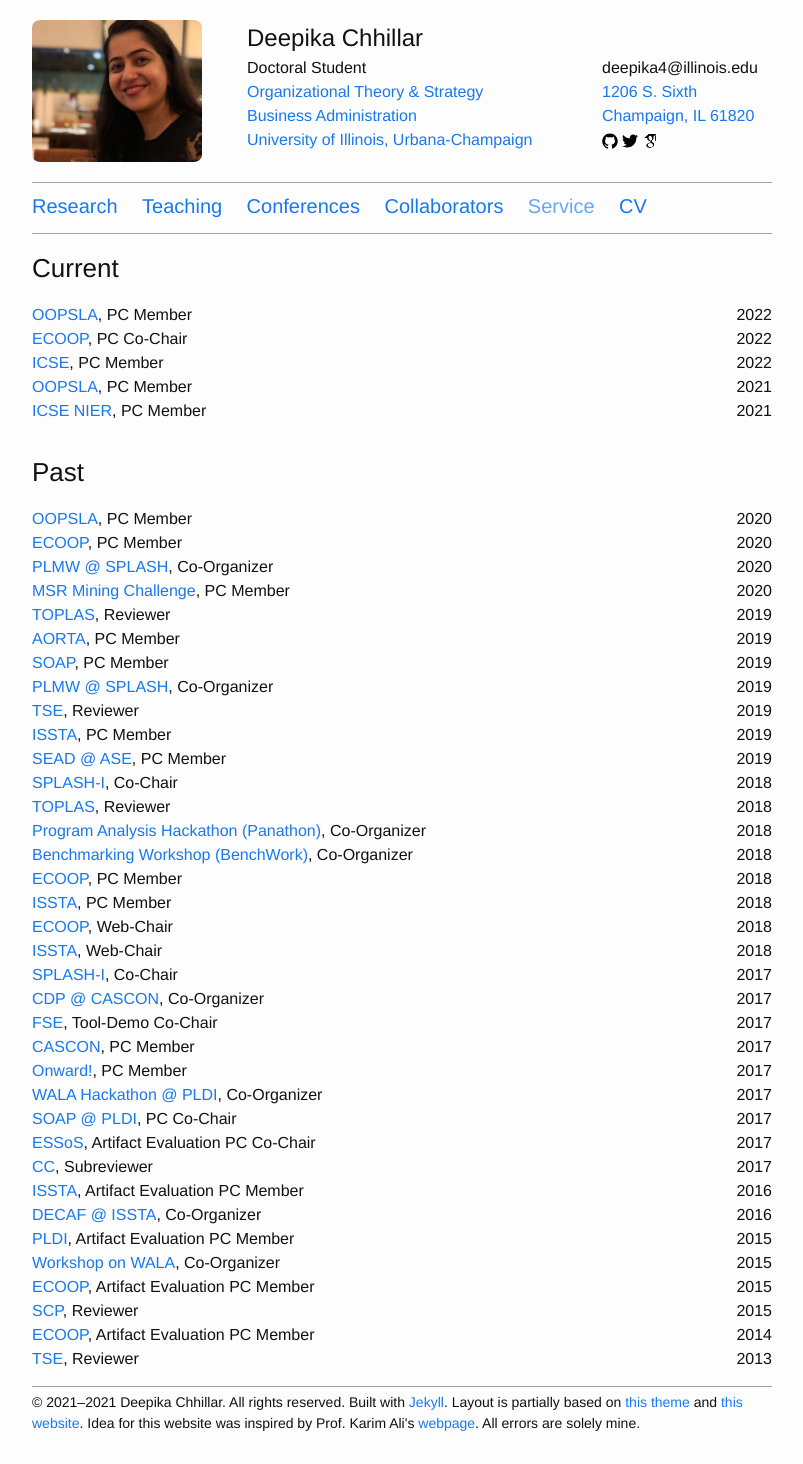
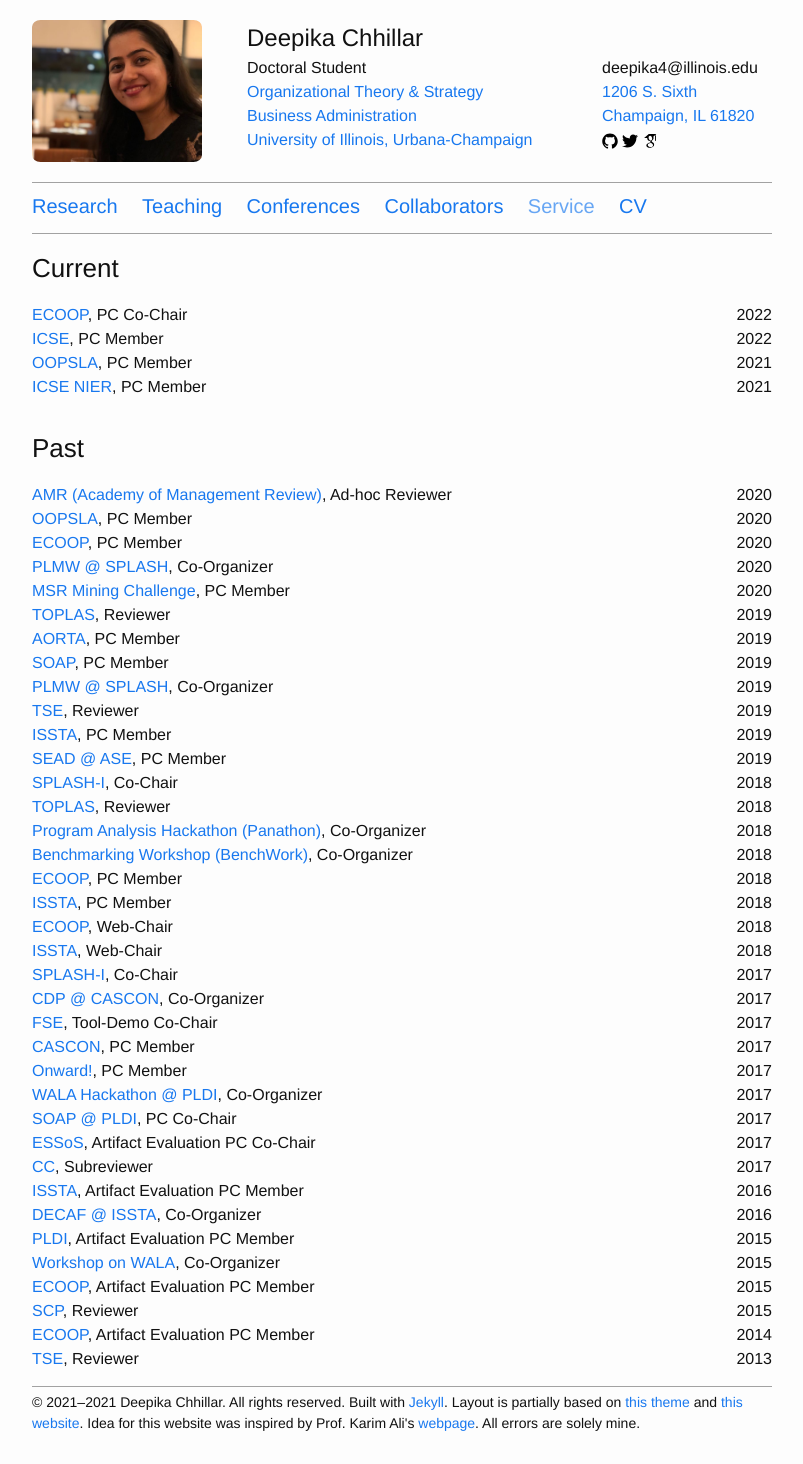
Before and after one commit to deepikachhillar/deepikachhillar.github.io, a Jekyll site: the page built from nav/service.md, in a window 1280 px wide. Shown: the whole page, without its empty margins (238-1041 px from the left). Built offline with Jekyll 4.4.1, drawn with Linux system fonts in a browser that asks for light colours.

Commit message:
Update services.yml

```diff
--- a/_data/services.yml
+++ b/_data/services.yml
@@ -1,8 +1,8 @@
 # 2022
-- name: OOPSLA
-  role: PC Member
-  year: 2022
-  website: https://2022.splashcon.org
+- name: AMR (Academy of Management Review)
+  role: Ad-hoc Reviewer
+  year: 2020
+  website: https://journals.aom.org/journal/amr
 
 - name: ECOOP
   role: PC Co-Chair
```
